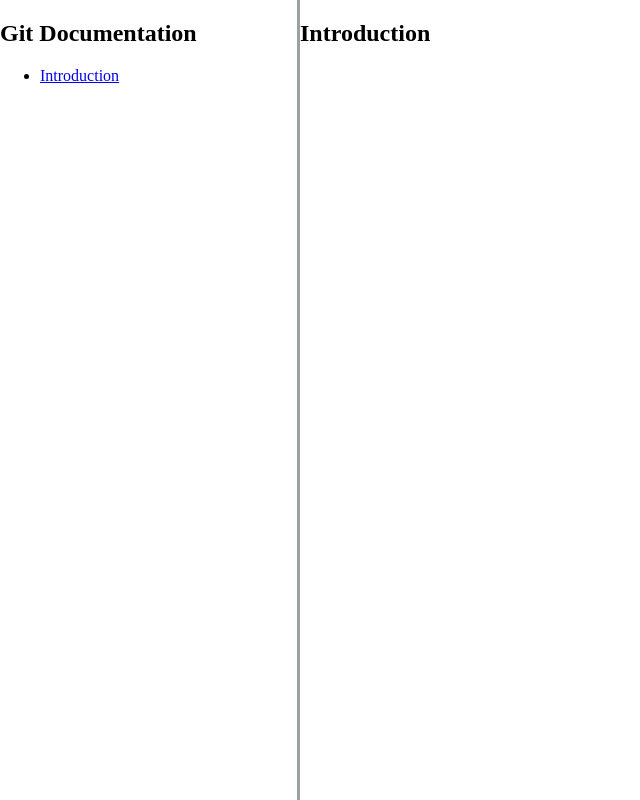
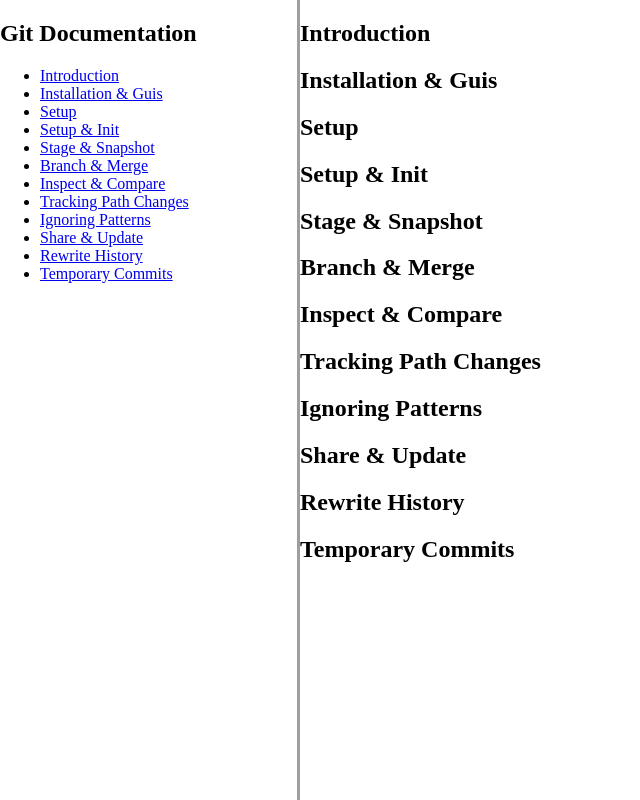
Before and after one commit to thecodeblock-hendrik/git-tech-doc, a plain HTML site: page index.html in a window 1280 px wide. Shown: the whole page, without its empty margins (0-640 px from the left). Drawn offline with Linux system fonts and the light colour scheme.

Commit message:
add nav bar elements and links add section headings for linking

```diff
--- a/index.html
+++ b/index.html
@@ -15,6 +15,17 @@
 
         <ul>
             <li><a class="nav-link" href="#Introduction">Introduction</a></li>
+            <li><a class="nav-link" href="#Installation_&_Guis">Installation & Guis</a></li>
+            <li><a class="nav-link" href="#Setup">Setup</a></li>
+            <li><a class="nav-link" href="#Setup_&_Init">Setup & Init</a></li>
+            <li><a class="nav-link" href="#Stage_&_Snapshot">Stage & Snapshot</a></li>
+            <li><a class="nav-link" href="#Branch_&_Merge">Branch & Merge</a></li>
+            <li><a class="nav-link" href="#Inspect_&_Compare">Inspect & Compare</a></li>
+            <li><a class="nav-link" href="#Tracking_Path_Changes">Tracking Path Changes</a></li>
+            <li><a class="nav-link" href="#Ignoring_Patterns">Ignoring Patterns</a></li>
+            <li><a class="nav-link" href="#Share_&_Update">Share & Update</a></li>
+            <li><a class="nav-link" href="#Rewrite_History">Rewrite History</a></li>
+            <li><a class="nav-link" href="#Temporary_Commits">Temporary Commits</a></li>
         </ul>
     </nav>
 
@@ -23,6 +34,50 @@
             <header><h2>Introduction</h2></header>
         </section>
 
+        <section id="Installation_&_Guis" class="main-section">
+            <header><h2>Installation & Guis</h2></header>
+        </section>
+
+        <section id="Setup" class="main-section">
+            <header><h2>Setup</h2></header>
+        </section>
+
+        <section id="Setup_&_Init" class="main-section">
+            <header><h2>Setup & Init</h2></header>
+        </section>
+
+        <section id="Stage_&_Snapshot" class="main-section">
+            <header><h2>Stage & Snapshot</h2></header>
+        </section>
+
+        <section id="Branch_&_Merge" class="main-section">
+            <header><h2>Branch & Merge</h2></header>
+        </section>
+
+        <section id="Inspect_&_Compare" class="main-section">
+            <header><h2>Inspect & Compare</h2></header>
+        </section>
+
+        <section id="Tracking_Path_Changes" class="main-section">
+            <header><h2>Tracking Path Changes</h2></header>
+        </section>
+
+        <section id="Ignoring_Patterns" class="main-section">
+            <header><h2>Ignoring Patterns</h2></header>
+        </section>
+
+        <section id="Share_&_Update" class="main-section">
+            <header><h2>Share & Update</h2></header>
+        </section>
+
+        <section id="Rewrite_History" class="main-section">
+            <header><h2>Rewrite History</h2></header>
+        </section>
+
+        <section id="Temporary_Commits" class="main-section">
+            <header><h2>Temporary Commits</h2></header>
+        </section>
+
     </main>
 
 </body>
```
